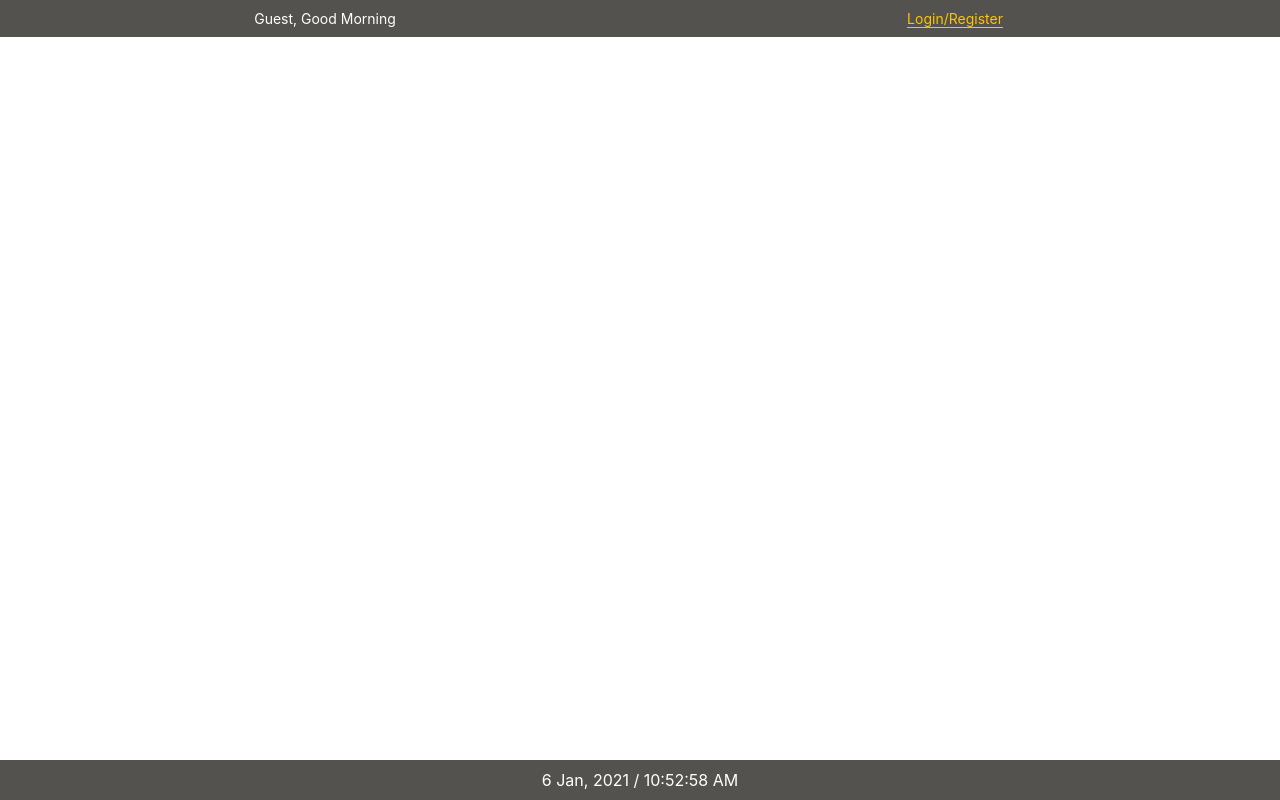
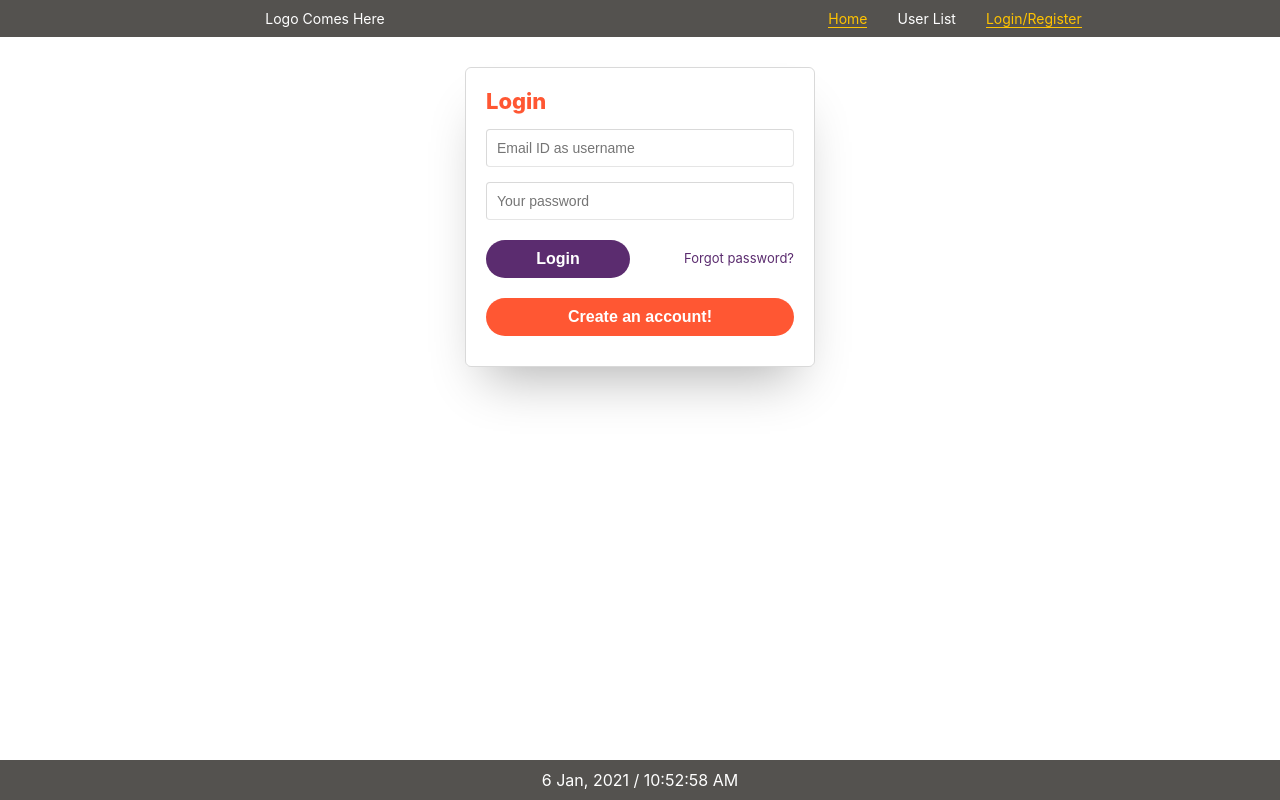
Before and after one commit to ratnesh24/reactjs-task1userlist, a React (Create React App) app: page /login in a window 1280 px wide. Built offline with nearby package versions, Linux system fonts and the light colour scheme.

Commit message:
10 files modified, 1 added

```diff
--- a/App.js
+++ b/App.js
@@ -1,27 +1,33 @@
-import React from "react";
-import "./css/App.scss";
-import Login from "./components/Login";
-import Header from "./components/Header";
-import Footer from "./components/Footer";
-import UserListTop from "./components/UserListTop";
-import UserDetail from "./components/UserDetail";
-import Home from "./Home";
-import Error404 from "./404";
-//import Protected from './components/Protected';
-import { BrowserRouter, Route } from "react-router-dom";
-// import { createBrowserHistory } from "history";
-// const history = createBrowserHistory();
+import React from 'react';
+import './css/App.scss';
+import Login from './components/Login';
+import Logout from './components/Logout';
+//import Header from './components/Header'
+import Footer from './components/Footer'
+import UserListTop from './components/UserListTop'
+import UserDetail from './components/UserDetail';
+import Home from './Home';
+import Error404 from './404';
+import Protected from './components/Protected';
+import { BrowserRouter, Route } from 'react-router-dom';
+
 
 function App() {
   // let isLogin = JSON.parse(localStorage.getItem('isLogin'))
   return (
     <BrowserRouter>
-      <Header />
-      <Route exact default path="/" component={Login} />
-      <Route exact path="/home" component={Home} />
+      {/* <Header /> */}
+      <Route exact default path="/Login" component={Login} />
+      <Route path="/logout" component={Logout} />
+      {/* <Route exact path="/home" component={Home} />
       <Route exact path="/users" component={UserListTop} />
       <Route exact path="/users/:userID" component={UserDetail} />
-      <Route exact path="/404" component={Error404} />
+      <Route exact path="/404" component={Error404} /> */}
+
+      <Protected exact path="/" component={Home} />
+      <Protected exact path="/users" component={UserListTop} />
+      <Protected exact path="/users/:userID" component={UserDetail} />
+      <Protected exact path="/404" component={Error404} />
       {/* <Switch>
         {
           isLogin ?
@@ -40,7 +46,7 @@ function App() {
 
       </Switch> */}
       <Footer />
-    </BrowserRouter>
+    </BrowserRouter >
   );
 }
 
--- a/Home.jsx
+++ b/Home.jsx
@@ -1,11 +1,13 @@
 import React from 'react';
-import UserList from './components/UserList';
+// import UserList from './components/UserList';
+import Header from './components/Header';
 
 function Home() {
     return (
         <>
+            <Header />
             <h1 className="title">Home</h1>
-            <UserList />
+            {/* <UserList /> */}
         </>
     );
 }
--- a/components/Header.jsx
+++ b/components/Header.jsx
@@ -1,30 +1,32 @@
-import React from "react";
-import { NavLink, Link } from "react-router-dom";
+import React from 'react';
+import { NavLink, Link } from 'react-router-dom';
 
 import { createBrowserHistory } from "history";
 const history = createBrowserHistory();
 // Name
 let name = {
-  fName: "Ratnesh",
-  lName: "Sharma"
+    fName: 'Ratnesh',
+    lName: 'Sharma'
 };
-let fullName = name.fName + " " + name.lName;
+let fullName = name.fName + ' ' + name.lName;
 
 // Date & Time
-let newDate = new Date();
-let currHours = newDate.getHours();
+let newDate = new Date()
+let currHours = newDate.getHours()
 
 // Greetings
-let greetings = "";
+let greetings = ""
 if (currHours > 1 && currHours < 12) {
-  greetings = "Good Morning";
+    greetings = "Good Morning"
 } else if (currHours >= 12 && currHours < 16) {
-  greetings = "Good Noon";
+    greetings = "Good Noon"
 } else if (currHours >= 16 && currHours < 20) {
-  greetings = "Good Everning";
+    greetings = "Good Everning"
 } else if (currHours >= 20 && currHours <= 24) {
-  greetings = "Good Night";
+    greetings = "Good Night"
 }
+
+
 
 //let welcomeMsg = ""
 const Header = () => {
@@ -33,61 +35,44 @@ const Header = () => {
         history.push("/");
     }
 
-  let isLogin = JSON.parse(localStorage.getItem("isLogin"));
+    //let isLogin = JSON.parse(localStorage.getItem('isLogin'))
+
 
     return (
         <>
             <header>
-        {isLogin ? (
-          <>
                 <h1 className="logo">Logo Comes Here</h1>
+                {/* <h1 className="logo">{`Guest, ${greetings} `}</h1> */}
                 <nav>
                     <ul>
-                <li>
-                  <NavLink to="/home">Home</NavLink>
-                </li>
-                <li>
-                  <NavLink to="/users">User List</NavLink>
-                </li>
-                <li>
-                  <i className="fa fa-user-circle-o" aria-hidden="true" />
+                        <li><NavLink to="/">Home</NavLink></li>
+                        <li><NavLink to="/users">User List</NavLink></li>
+
+                        {
+                            localStorage.getItem('isLogin')
+                                ? <li><i className="fa fa-user-circle-o" aria-hidden="true"></i>
                                     <ul>
                                         <li>
                                             <div className="profileBox">
                                                 <div className="profile">
-                          <i
-                            className="fa fa-user-circle-o fa-3x"
-                            aria-hidden="true"
-                          />
+                                                    <i className="fa fa-user-circle-o fa-3x" aria-hidden="true"></i>
                                                     <strong>{fullName}</strong>
                                                     <em>{greetings}</em>
                                                 </div>
-                        <Link to="/" onClick={logout} className="logout">
-                          Logout
-                        </Link>
+                                                <Link to="/logout" onClick={logout} className="logout">Logout</Link>
                                             </div>
                                         </li>
                                     </ul>
                                 </li>
+                                : <li><NavLink to="/login">Login/Register</NavLink></li>
+                        }
                     </ul>
                 </nav>
-          </>
-        ) : (
-          <>
-            <h1 className="logo">{`Guest, ${greetings} `}</h1>
-            <nav>
-              <ul>
-                <li>
-                  <NavLink to="/">Login/Register</NavLink>
-                </li>
-              </ul>
-            </nav>
-          </>
-        )}
-      </header>
-      <div className="clearfix" />
+            </header >
+            <div className="clearfix"></div>
         </>
     );
-};
+}
+
 
 export default Header;
--- a/components/Login.jsx
+++ b/components/Login.jsx
@@ -1,14 +1,13 @@
 // import React, { Component } from 'react';
-import React, { Component } from "react";
-import { Link, Redirect, withRouter } from "react-router-dom";
-
-// import Header from './Header';
+import React, { Component } from 'react';
+import { Link, Redirect, withRouter } from 'react-router-dom';
+import Header from './Header';
 
 // const history = createBrowserHistory();
 
 class Login extends Component {
     constructor() {
-    super();
+        super()
         this.state = {
             log_email: "",
             log_password: "",
@@ -16,10 +15,12 @@ class Login extends Component {
             reg_email: "",
             reg_password: "",
             isRegister: false
-    };
+        }
     }
 
     login() {
+
+
         // alert('Login');
         //console.log("Login", this.state)
         if (this.state.log_email === "") {
@@ -30,15 +31,12 @@ class Login extends Component {
             return;
         }
         const requestOptions = {
-      method: "POST",
-      headers: { "Content-Type": "application/json" },
-      body: JSON.stringify({
-        email: this.state.log_email,
-        password: this.state.log_password
-      })
+            method: 'POST',
+            headers: { 'Content-Type': 'application/json' },
+            body: JSON.stringify({ email: this.state.log_email, password: this.state.log_password })
         };
 
-    fetch("https://reqres.in/api/login", requestOptions)
+        fetch('https://reqres.in/api/login', requestOptions)
             .then(response => response.json())
             .then(data => {
                 console.log("loginResponse", data);
@@ -49,12 +47,13 @@ class Login extends Component {
 
                 //     : alert("Invalid login");
                 if (data.token) {
-          localStorage.setItem("isLogin", JSON.stringify(data.token));
-          this.props.history.push("/home");
+                    localStorage.setItem("isLogin", JSON.stringify(data.token))
+                    this.props.history.push("/");
                 } else {
                     alert("Invalid login");
                 }
             });
+
     }
     register() {
         // alert('Register');
@@ -68,17 +67,13 @@ class Login extends Component {
             alert("Please enter password");
             return;
         }
-    console.log("Register", this.state);
+        console.log("Register", this.state)
         const requestOptions = {
-      method: "POST",
-      headers: { "Content-Type": "application/json" },
-      body: JSON.stringify({
-        name: this.state.reg_name,
-        email: this.state.reg_email,
-        password: this.state.reg_password
-      })
+            method: 'POST',
+            headers: { 'Content-Type': 'application/json' },
+            body: JSON.stringify({ name: this.state.reg_name, email: this.state.reg_email, password: this.state.reg_password })
         };
-    fetch("https://reqres.in/api/register", requestOptions)
+        fetch('https://reqres.in/api/register', requestOptions)
             .then(response => response.json())
             .then(data => {
                 console.log("registerResponse", data);
@@ -90,94 +85,55 @@ class Login extends Component {
             });
     }
     render() {
-    let isLogin = JSON.parse(localStorage.getItem("isLogin"));
+        let isLogin = JSON.parse(localStorage.getItem('isLogin'))
         return (
             <>
                 {isLogin ? <Redirect to="/home" /> : null}
+                <Header />
                 <div className="container">
                     <div className="row col-xs-1">
-            {!this.state.isRegister ? (
+                        {
+                            !this.state.isRegister ?
                                 <div className="form login logReg box">
                                     <h3 className="title">Login</h3>
-                <input
-                  type="email"
-                  id="log_email"
-                  placeholder="Email ID as username"
-                  onChange={e => {
-                    this.setState({ log_email: e.target.value });
-                  }}
-                />
-                <input
-                  type="password"
-                  id="log_password"
-                  placeholder="Your password"
-                  onChange={e => {
-                    this.setState({ log_password: e.target.value });
-                  }}
-                />
+                                    <input type="email" id="log_email" placeholder="Email ID as username"
+                                        onChange={(e) => { this.setState({ log_email: e.target.value }) }} />
+                                    <input type="password" id="log_password" placeholder="Your password"
+                                        onChange={(e) => { this.setState({ log_password: e.target.value }) }} />
                                     <div className="row col-xs-2">
-                  <button className="btn " onClick={() => this.login()}>
-                    Login
-                  </button>
-                  <Link to="#" className="note forgotPass">
-                    Forgot password?
-                  </Link>
+                                        <button className="btn " onClick={() => this.login()}>Login</button>
+                                        <Link to="#" className="note forgotPass">Forgot password?</Link>
                                     </div>
                                     <div className="note row col-2">
-                  <button
-                    className="btn btn-secondary"
-                    onClick={() => this.setState({ isRegister: true })}
-                  >
-                    Create an account!
-                  </button>
+                                        <button className="btn btn-secondary"
+                                            onClick={() => this.setState({ isRegister: true })}>
+                                            Create an account!</button>
                                     </div>
                                 </div>
-            ) : (
+                                :
                                 <div className="form login logReg box">
                                     <h3 className="title">Create an account</h3>
-                <input
-                  type="text"
-                  id="reg_name"
-                  placeholder="Your name"
-                  onChange={e => {
-                    this.setState({ reg_name: e.target.value });
-                  }}
-                />
-                <input
-                  type="email"
-                  id="reg_email"
-                  placeholder="Email ID as username"
-                  onChange={e => {
-                    this.setState({ reg_email: e.target.value });
-                  }}
-                />
-                <input
-                  type="password"
-                  id="reg_password"
-                  placeholder="Your password"
-                  onChange={e => {
-                    this.setState({ reg_password: e.target.value });
-                  }}
-                />
+                                    <input type="text" id="reg_name" placeholder="Your name"
+                                        onChange={(e) => { this.setState({ reg_name: e.target.value }) }} />
+                                    <input type="email" id="reg_email" placeholder="Email ID as username"
+                                        onChange={(e) => { this.setState({ reg_email: e.target.value }) }} />
+                                    <input type="password" id="reg_password" placeholder="Your password"
+                                        onChange={(e) => { this.setState({ reg_password: e.target.value }) }} />
                                     <div className="row col-xs-2">
-                  <button className="btn" onClick={() => this.register()}>
-                    Register
-                  </button>
+                                        <button className="btn" onClick={() => this.register()}>Register</button>
                                     </div>
                                     <div className="row col-xs-1">
-                  <button
-                    className="btn btn-secondary"
-                    onClick={() => this.setState({ isRegister: false })}
-                  >
-                    Have an account? Log in.
-                  </button>
+                                        <button className="btn btn-secondary"
+                                            onClick={() => this.setState({ isRegister: false })}>
+                                            Have an account? Log in.</button>
                                     </div>
                                 </div>
-            )}
+                        }
+
                     </div>
-        </div>
+                </div >
             </>
-    );
+        )
     }
 }
 
--- /dev/null
+++ b/components/Logout.jsx
@@ -0,0 +1,8 @@
+import React from 'react';
+import { Redirect } from 'react-router-dom';
+const Logout = () => {
+    localStorage.clear();
+    return (<Redirect to="/login" />);
+}
+
+export default Logout;
--- a/components/UserDetail.jsx
+++ b/components/UserDetail.jsx
@@ -1,7 +1,7 @@
 import React from "react";
 //import preloader from "./img/preloader.svg";
 import { Redirect, withRouter } from 'react-router-dom';
-
+import Header from './Header';
 class UserDetail extends React.Component {
     constructor(props) {
         super(props);
@@ -37,6 +37,7 @@ class UserDetail extends React.Component {
                 : (
 
                     <>
+                        <Header />
                         <h1 className="title" style={{ marginTop: "5rem" }}>
                             User Detail for ID: {this.props.match.params.userID}
                         </h1>
--- a/components/UserList.jsx
+++ b/components/UserList.jsx
@@ -1,6 +1,6 @@
 import React from "react";
 import { Link } from "react-router-dom";
-
+import Header from './Header';
 class UserList extends React.Component {
     constructor() {
         super();
@@ -62,6 +62,7 @@ class UserList extends React.Component {
 
         return (
             <>
+                <Header />
                 <div className="userlist_main">
                     <h1 className="title">User list of <em>{total_users} users</em></h1>
 
```
Also changed, not shown: 404.jsx (+4 -3 lines), components/Protected.jsx (+11 -16 lines), components/UserListTop.jsx (+4 -5 lines), index.js (+8 -4 lines). Lines whose indentation alone changed are shown as unchanged.
